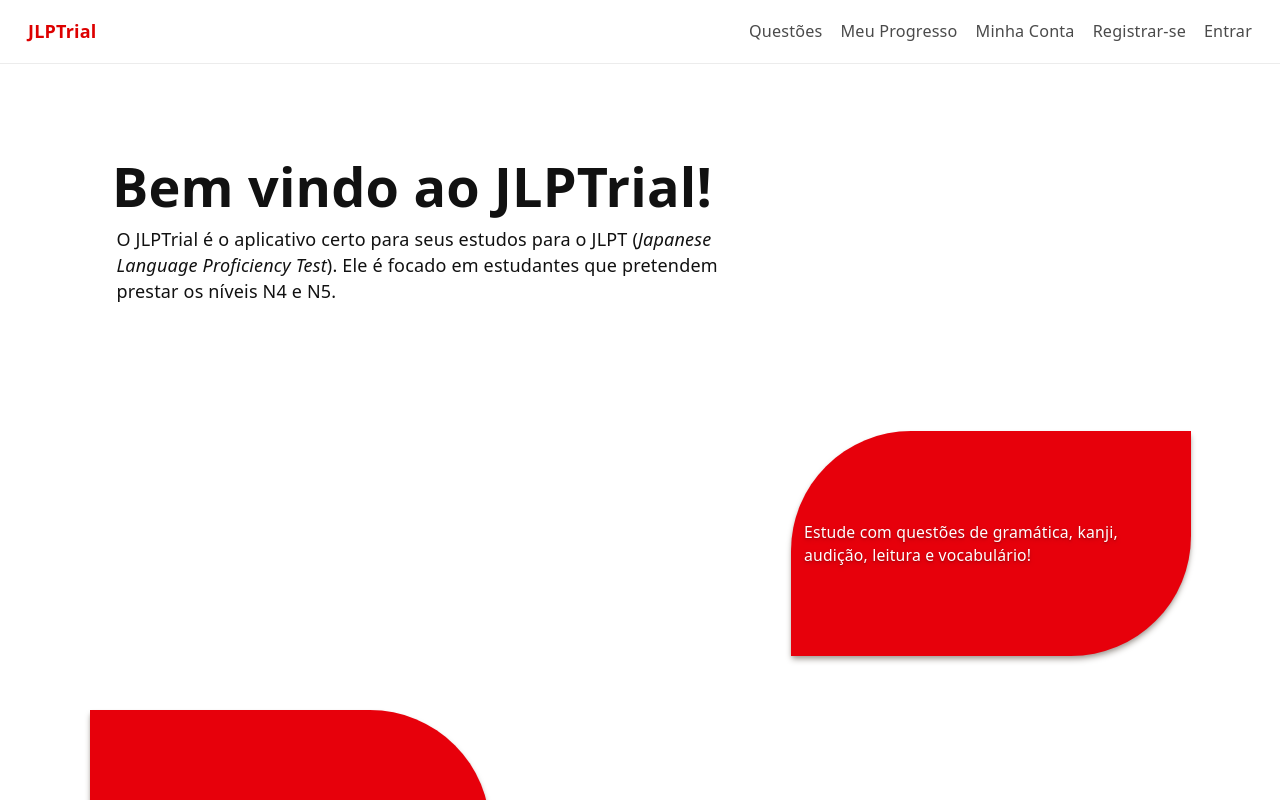
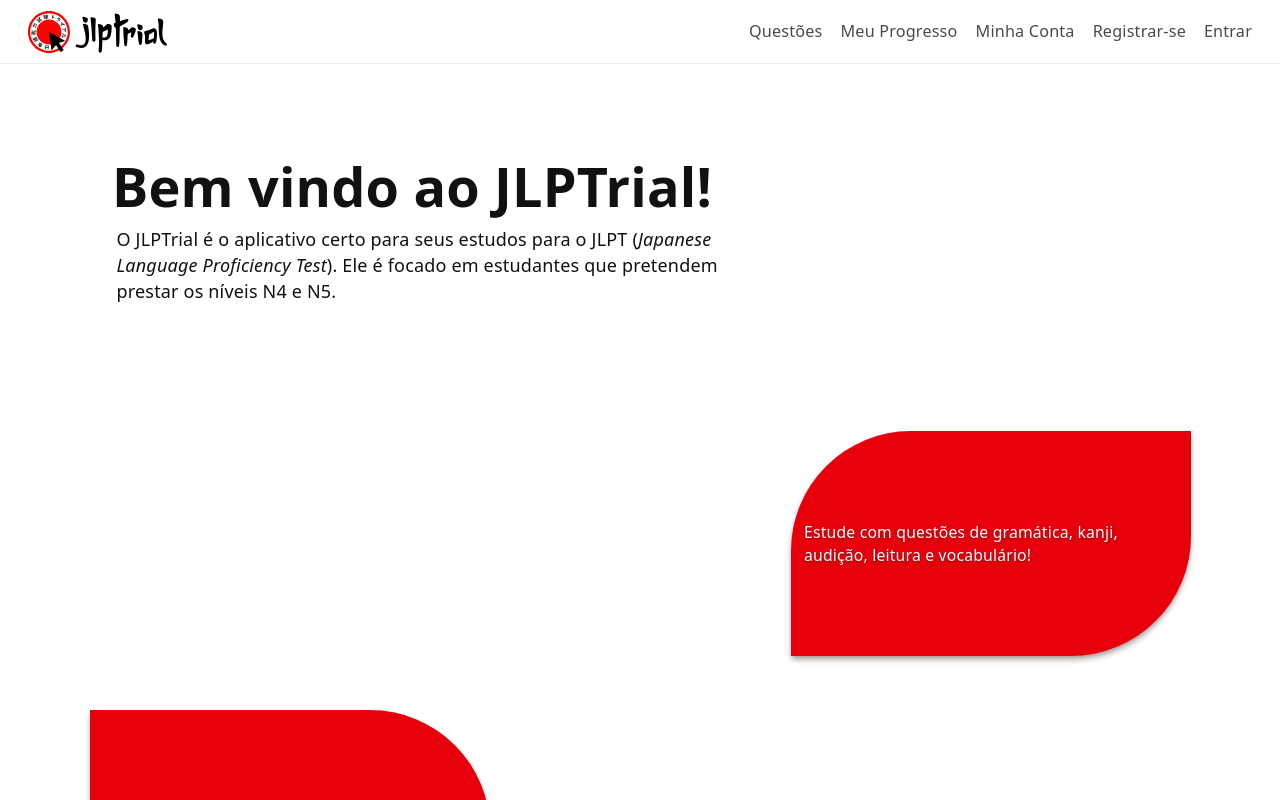
Before and after one commit to JLPTrial/web, a React (Vite) app: page / in a window 1280 px wide. Shown: the top 800 px of the page. Built offline with nearby package versions, Linux system fonts and the light colour scheme; no server answers.

Commit message:
feat: add the JLPTrial logo .svg to the top navigaiton bar

```diff
--- a/src/App.css
+++ b/src/App.css
@@ -46,9 +46,8 @@
 }
 
 .brand {
-  color: #d00;
-  font-size: 1rem;
-  font-weight: 700;
+  height: 42px;
+  width: auto;
 }
 
 .top-links {
--- a/src/App.tsx
+++ b/src/App.tsx
@@ -47,7 +47,7 @@
         return (
                 <div className='app-shell'>
                         <header className='top-nav'>
-                                <strong className='brand'>JLPTrial</strong>
+                                <img src="src/assets/jlptrial_logo_variant_cursor.svg" alt="JLPTrial" className="brand" />
                                 <nav
                                         className='top-links'
                                         aria-label='Navegacao principal'>
```
Also changed, not shown: src/assets/jlptrial_logo_variant_cursor.svg (added).
